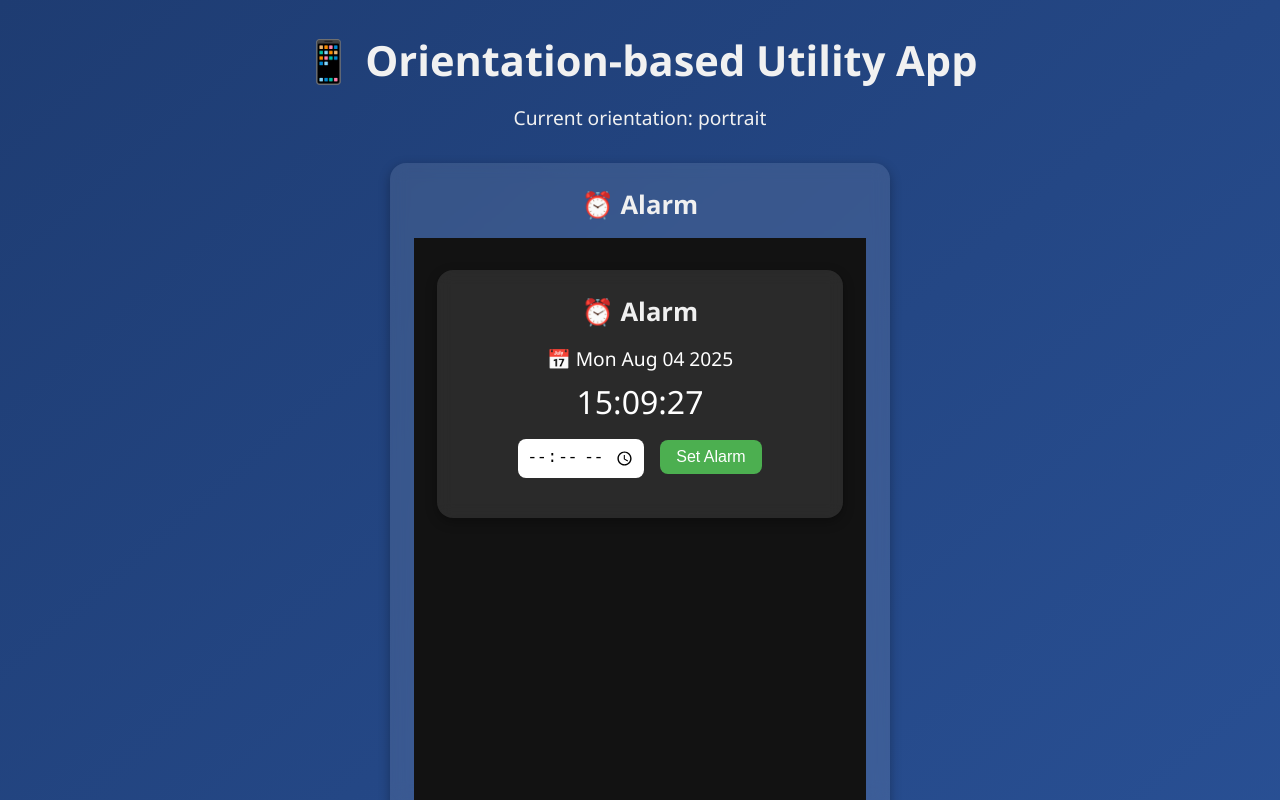
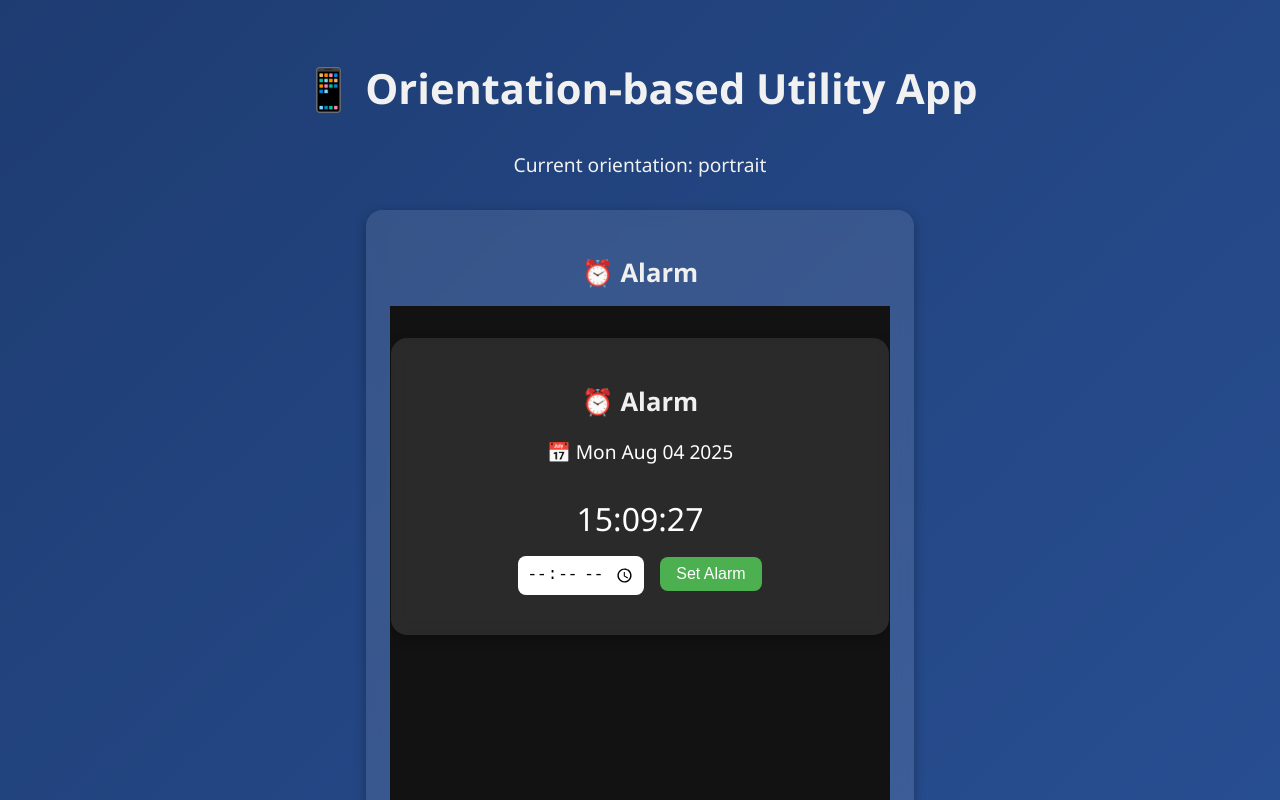
Before and after one commit to Irfan-riyaz/Smart-Orientation-Utility-App, a Next.js app: page / in a window 1280 px wide. Built offline with nearby package versions, Linux system fonts and the light colour scheme.

Commit message:
Update globals.css

```diff
--- a/styles/globals.css
+++ b/styles/globals.css
@@ -1,4 +1,4 @@
-* {
+{
 margin: 0;
 padding: 0;
 box-sizing: border-box;
@@ -6,11 +6,31 @@
 
 html,
 body {
-  overflow: hidden;
+overflow: auto; /* Enabled scrollbars */
 height: 100%;
 background-color: #121212;
 color: #fff;
 font-family: 'Segoe UI', sans-serif;
+}
+
+/* Optional: Smooth scroll */
+html {
+scroll-behavior: smooth;
+}
+
+/* Optional: Custom scrollbar styling */
+::-webkit-scrollbar {
+width: 8px;
+}
+::-webkit-scrollbar-track {
+background: transparent;
+}
+::-webkit-scrollbar-thumb {
+background: rgba(255, 255, 255, 0.3);
+border-radius: 4px;
+}
+::-webkit-scrollbar-thumb:hover {
+background: rgba(255, 255, 255, 0.5);
 }
 
 .orientation-wrapper {
```
Lines whose indentation alone changed are shown as unchanged.
